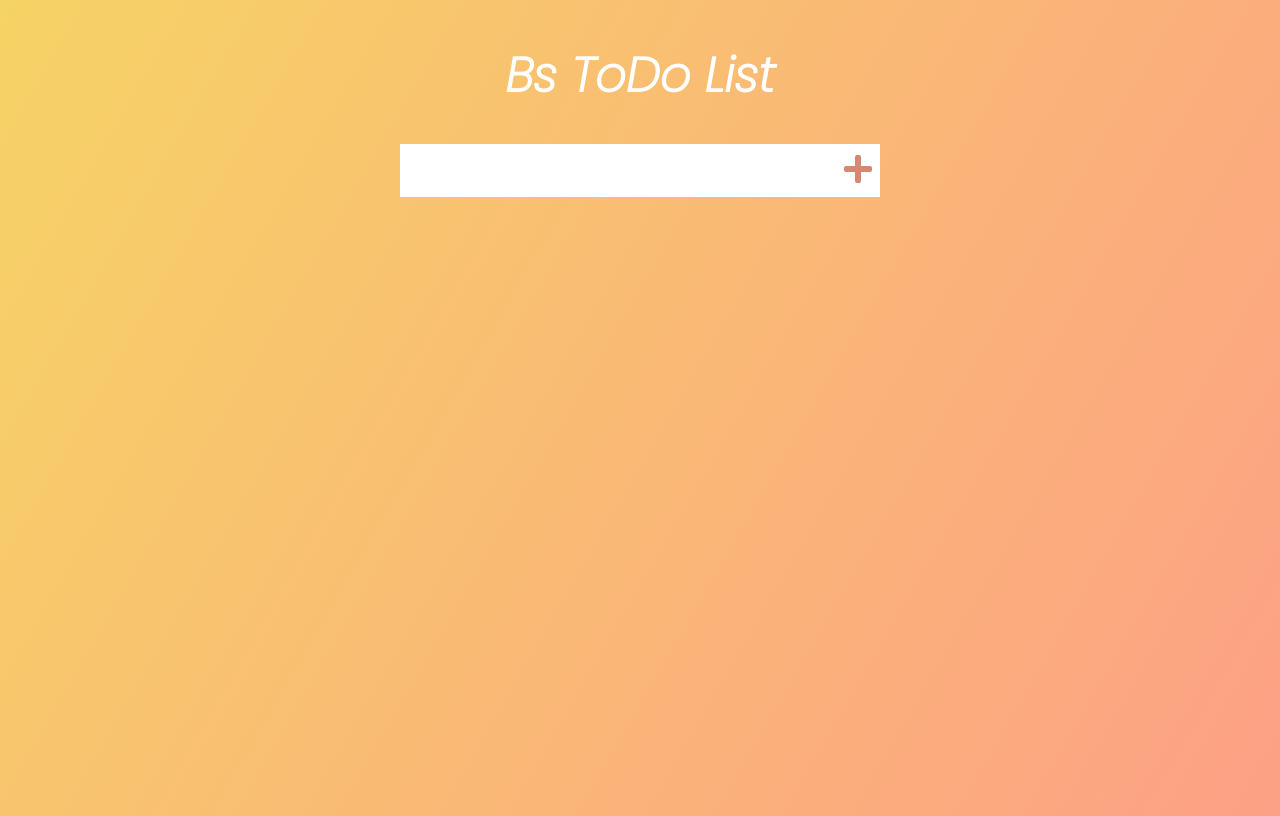
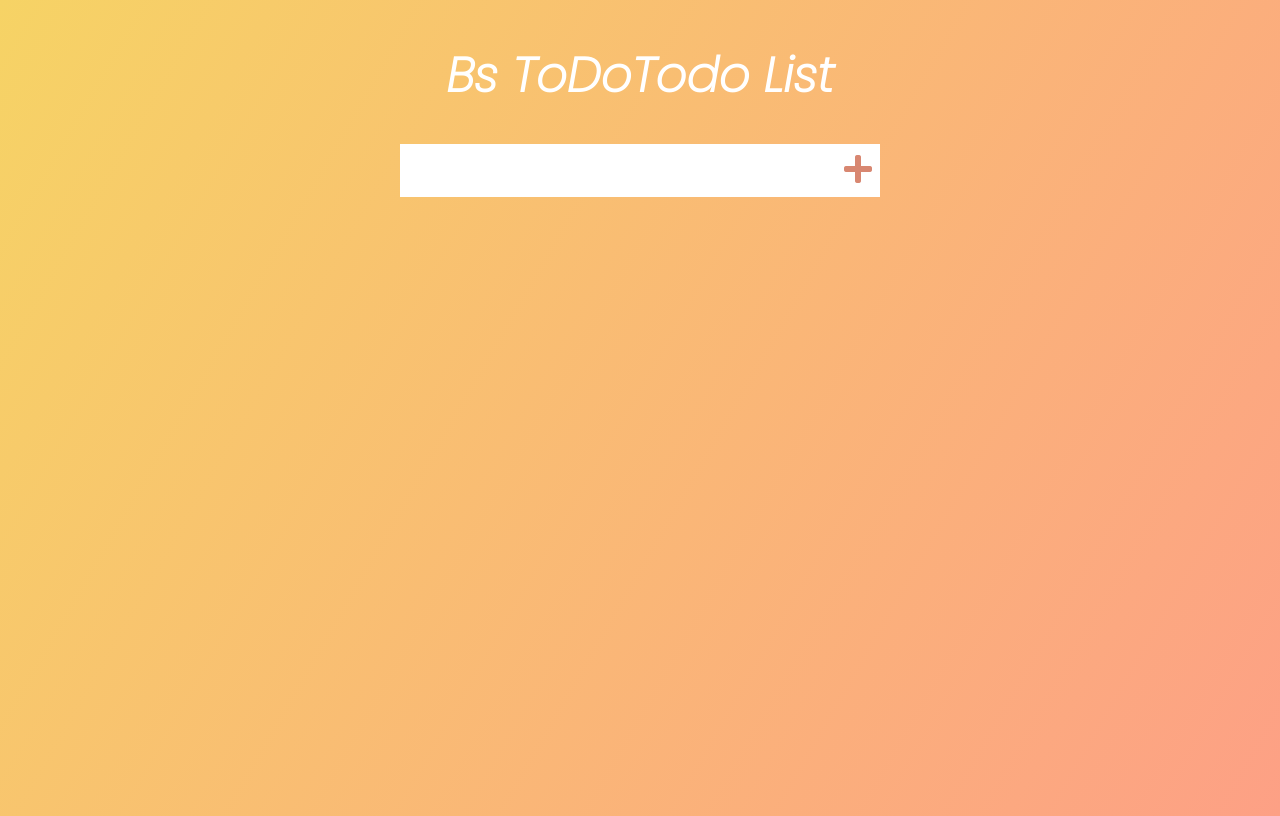
Before and after one commit to Bsfla/Vanila-Js---ToDoList, a plain HTML site: page index.html in a window 1280 px wide. Drawn offline with Linux system fonts and the light colour scheme.

Commit message:
Second Commit

```diff
--- a/index.html
+++ b/index.html
@@ -10,7 +10,7 @@
     </head>
     <body>
         <header>
-            <h1>Bs ToDo List</h1>
+            <h1>Bs ToDoTodo List</h1>
         </header>
         <form>
             <input type = "text" class = "todo-input">
```
